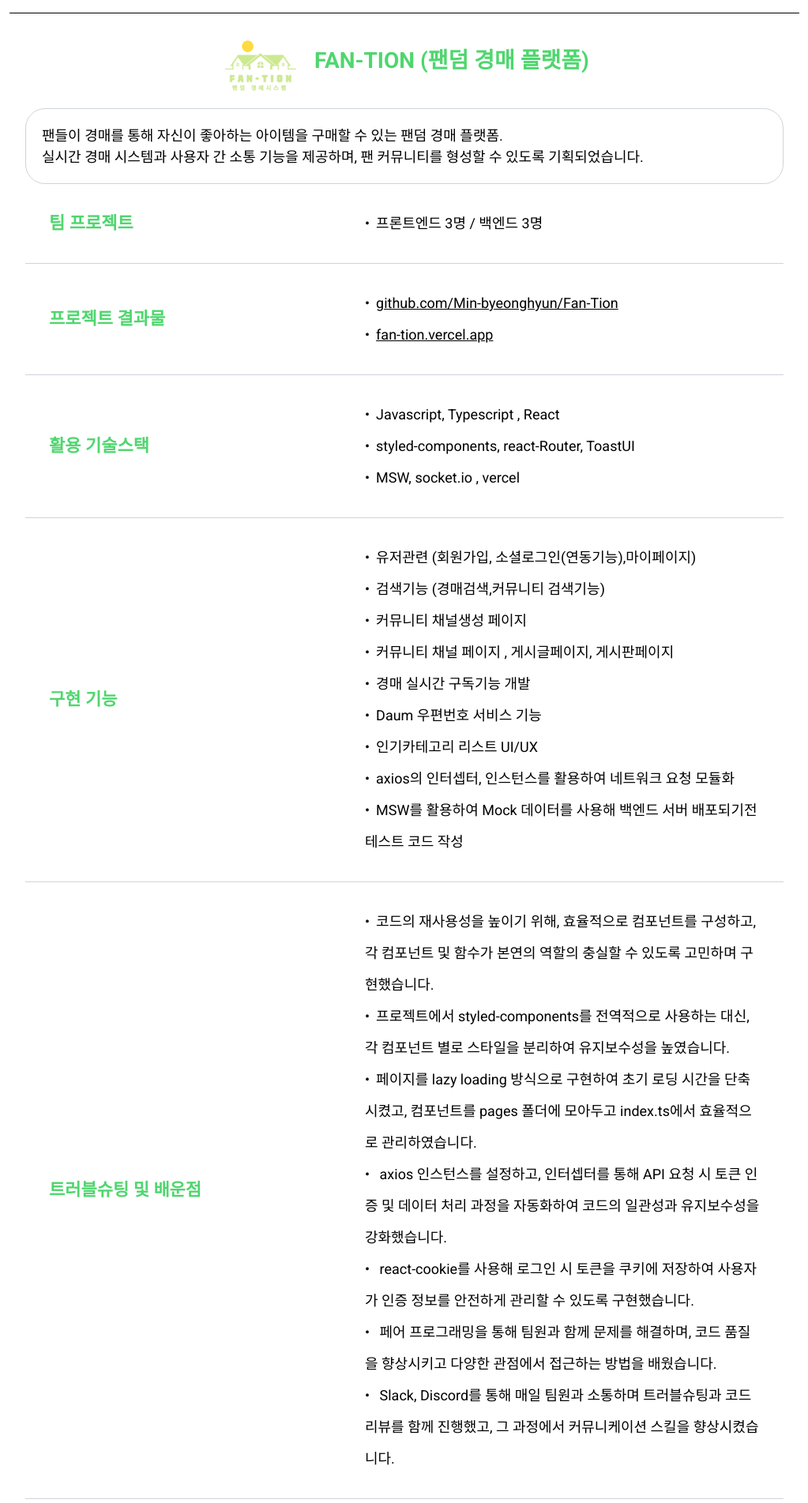
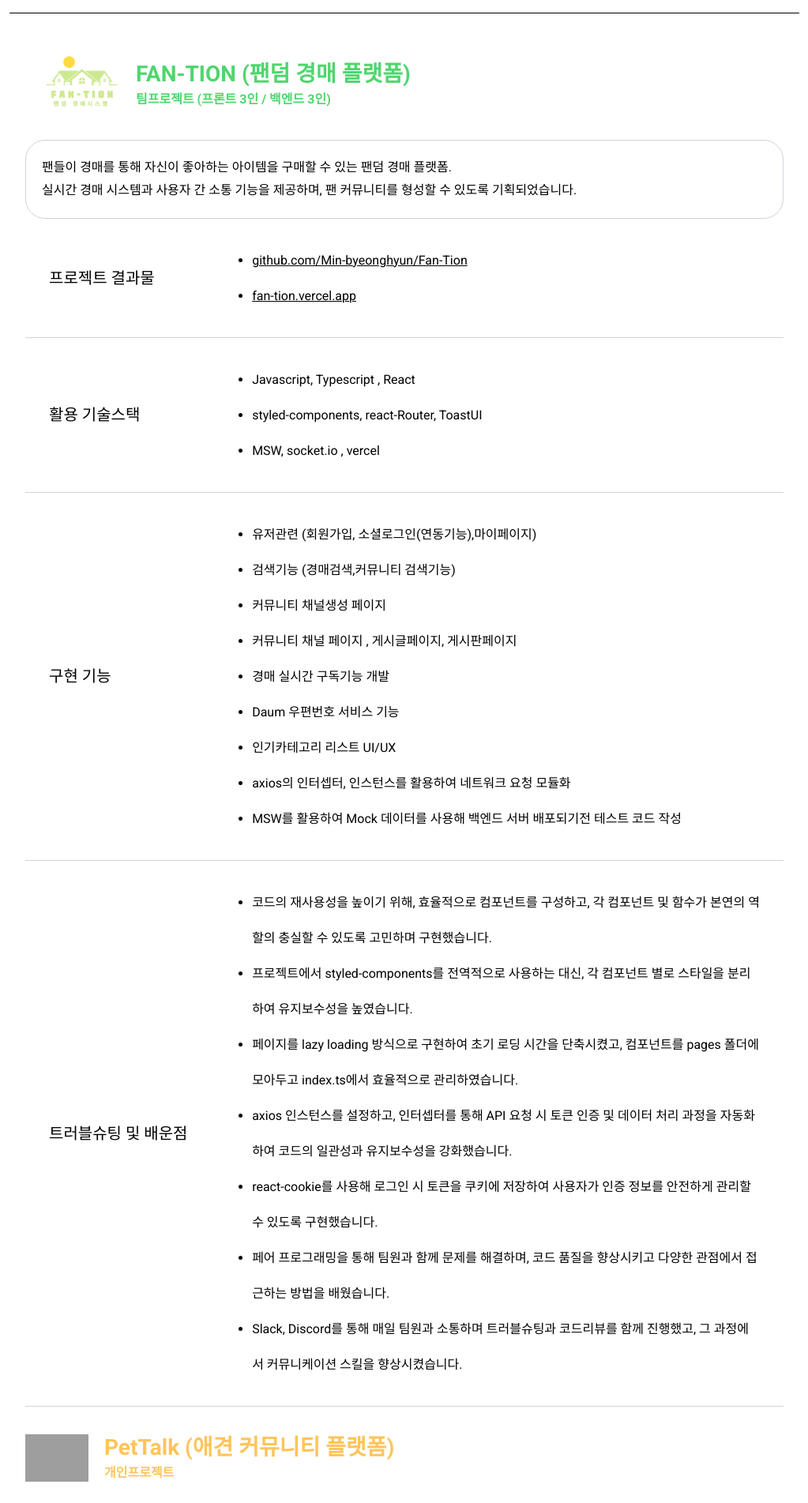
Before and after one commit to Min-byeonghyun/byeonghyun, a React (Create React App) app: page /resume in a window 1280 px wide. Shown: the part 1197-3100 px from the top of the page at 79% size, without its empty margins (128-1151 px from the left). Built offline with nearby package versions, Linux system fonts and the light colour scheme; grey boxes are pictures that could not be loaded.

Commit message:
이력서 수정

```diff
--- a/src/pages/Project.jsx
+++ b/src/pages/Project.jsx
@@ -17,13 +17,12 @@
 const ProjectTitleWrap = styled.div`
   display: flex;
   align-items: center;
-  justify-content: center;
+  padding: 20px;
   gap: 20px;
 `;
 const ProjectTitleWrap2 = styled.div`
   display: flex;
   align-items: center;
-  justify-content: center;
   gap: 20px;
   margin: 30px 0 30px;
 `;
@@ -41,15 +40,24 @@
   font-size: 28px;
   font-weight: bold;
   color: ${(props) => (props.color ? props.color : "#4fd66e")};
-  margin-bottom: 20px;
-  align-items: center;
+`;
+const SubProjectTitle = styled.h3`
+  font-size: 16px;
+  font-weight: bold;
+  color: #4fd66e;
+`;
+
+const SubProjectTitle2 = styled.h3`
+  font-size: 16px;
+  font-weight: bold;
+  color: #ffc459;
 `;
 const ProjectDescription = styled.h1`
   border: 1px solid #ced4da;
   padding: 20px;
   border-radius: 25px;
-  font-size: 18px;
-  line-height: 1.5;
+  font-size: 16px;
+  line-height: 1.8;
 `;
 
 const Box = styled.div`
@@ -61,7 +69,7 @@
   border-bottom: 1px solid #ced4da;
 `;
 const BoxLeft = styled.div`
-  flex: 0.8;
+  flex: 0.4;
   display: flex;
   flex-direction: column;
   justify-content: flex-start;
@@ -73,23 +81,16 @@
   justify-content: flex-start;
 `;
 const BoxTitle = styled.h2`
-  font-size: 22px;
-  font-weight: bold;
-  color: ${(props) => (props.color ? props.color : "#4fd66e")};
-
+  font-size: 20px;
 `;
 const BoxInfo = styled.ul`
   font-size: 18px;
-  list-style-type: none;
-  li::before {
-    content: "•";
-    margin-right: 8px;
-  }
+  list-style-type: disc;
 `;
 
 const BoxList = styled.li`
-  font-size: 18px;
-  line-height: 40px;
+  font-size: 16px;
+  line-height: 45px;
 
   a {
     transition: color 0.3s;
@@ -100,12 +101,23 @@
   }
 `;
 
+const FlexBox = styled.div`
+  display: flex;
+  flex-direction: column;
+  gap: 10px;
+`;
+
 export default function Project() {
   return (
     <ProjectWrap>
       <ProjectTitleWrap>
         <ProjectImg src="/img/mainLogo2.png" />
-        <ProjectTitle>FAN-TION (팬덤 경매 플랫폼)</ProjectTitle>
+        <FlexBox>
+          <ProjectTitle>FAN-TION (팬덤 경매 플랫폼)</ProjectTitle>
+          <SubProjectTitle>
+            팀프로젝트 (프론트 3인 / 백엔드 3인)
+          </SubProjectTitle>
+        </FlexBox>
       </ProjectTitleWrap>
       <ProjectDescription>
         팬들이 경매를 통해 자신이 좋아하는 아이템을 구매할 수 있는 팬덤 경매
@@ -113,16 +125,6 @@
         실시간 경매 시스템과 사용자 간 소통 기능을 제공하며, 팬 커뮤니티를
         형성할 수 있도록 기획되었습니다.
       </ProjectDescription>
-      <Box>
-        <BoxLeft>
-          <BoxTitle>팀 프로젝트</BoxTitle>
-        </BoxLeft>
-        <BoxRight>
-          <BoxInfo>
-            <BoxList>프론트엔드 3명 / 백엔드 3명 </BoxList>
-          </BoxInfo>
-        </BoxRight>
-      </Box>
       <Box>
         <BoxLeft>
           <BoxTitle>프로젝트 결과물</BoxTitle>
@@ -233,25 +235,18 @@
       </Box>
       <ProjectTitleWrap2>
         <ProjectImg2 src="/img/pettalk.png" />
-        <ProjectTitle color="#FFC459">
-          PetTalk (애견 커뮤니티 플랫폼)
-        </ProjectTitle>
+        <FlexBox>
+          <ProjectTitle color="#FFC459">
+            PetTalk (애견 커뮤니티 플랫폼)
+          </ProjectTitle>
+          <SubProjectTitle2>개인프로젝트</SubProjectTitle2>
+        </FlexBox>
       </ProjectTitleWrap2>
       <ProjectDescription>
         애견 커뮤니티 펫톡(PetTalk) 애견인들이 강아지와 함께 하는 일상을
         공유하고, <br />
         애견 관련 정보를 얻어갈 수 있는 종합 커뮤니티
       </ProjectDescription>
-      <Box>
-        <BoxLeft>
-          <BoxTitle color="#FFC459">개인 프로젝트</BoxTitle>
-        </BoxLeft>
-        <BoxRight>
-          <BoxInfo>
-            <BoxList>프론트엔드 1명 </BoxList>
-          </BoxInfo>
-        </BoxRight>
-      </Box>
       <Box>
         <BoxLeft>
           <BoxTitle color="#FFC459">프로젝트 결과물</BoxTitle>
@@ -297,7 +292,9 @@
         <BoxRight>
           <BoxInfo>
             <BoxList>유저관련 (회원가입, 소셜로그인, 마이페이지)</BoxList>
-            <BoxList>카카오 맵 api를 활용한 애견을 위한 장소 검색 기능 구현</BoxList>
+            <BoxList>
+              카카오 맵 api를 활용한 애견을 위한 장소 검색 기능 구현
+            </BoxList>
             <BoxList>게시판 CRUD 기능 구현 </BoxList>
             <BoxList>게시판 댓글, 좋아요 기능 구현</BoxList>
 
@@ -312,11 +309,38 @@
         </BoxLeft>
         <BoxRight>
           <BoxInfo>
-            <BoxList>{" "}Firebase를 처음 접하며 온라인 강의를 통해 학습하였고, 프로젝트에 적용하는 과정에서 Firebase Authentication, Firestore 등의 다양한 기능을 익혔습니다.</BoxList>
-            <BoxList>{" "}로그인 기능을 구현할 때 Firebase Authentication을 사용해 사용자 인증을 처리하였고, 이를 통해 인증 시스템을 손쉽게 구축할 수 있었습니다.</BoxList>
-            <BoxList>{" "}카카오맵 API를 활용하여 검색 위치에서 가까운 애견샵이나 애견공원을 찾아주는 기능을 구현하며, 위치 정보를 기반으로 데이터를 처리하고 표시하는 방법을 배웠습니다.</BoxList>
-            <BoxList>{" "}동적 페이지 버튼 생성 문제 처음에는 고정된 버튼을 사용해 페이지를 구현하려 했으나, 사용자가 지정한 총 페이지 수에 맞춰 버튼을 동적으로 생성하는 방법을 찾아 해결했습니다. 이를 통해 다양한 페이지 수에 유연하게 대응할 수 있는 페이지네이션을 구현했습니다.</BoxList>
-            <BoxList>{" "}이전/다음 버튼 비활성화 처리 문제 처음에는 이전과 다음 버튼이 항상 활성화되어 있었지만, 첫 페이지와 마지막 페이지에서 버튼을 비활성화하는 로직을 추가해 사용자 경험을 개선했습니다. disabled 속성을 통해 버튼 클릭을 제어하는 방법을 사용했습니다.</BoxList>
+            <BoxList>
+              {" "}
+              Firebase를 처음 접하며 온라인 강의를 통해 학습하였고, 프로젝트에
+              적용하는 과정에서 Firebase Authentication, Firestore 등의 다양한
+              기능을 익혔습니다.
+            </BoxList>
+            <BoxList>
+              {" "}
+              로그인 기능을 구현할 때 Firebase Authentication을 사용해 사용자
+              인증을 처리하였고, 이를 통해 인증 시스템을 손쉽게 구축할 수
+              있었습니다.
+            </BoxList>
+            <BoxList>
+              {" "}
+              카카오맵 API를 활용하여 검색 위치에서 가까운 애견샵이나 애견공원을
+              찾아주는 기능을 구현하며, 위치 정보를 기반으로 데이터를 처리하고
+              표시하는 방법을 배웠습니다.
+            </BoxList>
+            <BoxList>
+              {" "}
+              동적 페이지 버튼 생성 문제 처음에는 고정된 버튼을 사용해 페이지를
+              구현하려 했으나, 사용자가 지정한 총 페이지 수에 맞춰 버튼을
+              동적으로 생성하는 방법을 찾아 해결했습니다. 이를 통해 다양한
+              페이지 수에 유연하게 대응할 수 있는 페이지네이션을 구현했습니다.
+            </BoxList>
+            <BoxList>
+              {" "}
+              이전/다음 버튼 비활성화 처리 문제 처음에는 이전과 다음 버튼이 항상
+              활성화되어 있었지만, 첫 페이지와 마지막 페이지에서 버튼을
+              비활성화하는 로직을 추가해 사용자 경험을 개선했습니다. disabled
+              속성을 통해 버튼 클릭을 제어하는 방법을 사용했습니다.
+            </BoxList>
           </BoxInfo>
         </BoxRight>
       </Box>
--- a/src/pages/Resume.jsx
+++ b/src/pages/Resume.jsx
@@ -172,8 +172,9 @@
 
 const LeftDev = styled.div`
   width: 350px;
-  font-weight: bold;
+
   line-height: 30px;
+  font-size: 18px;
 
   @media (max-width: 768px) {
     width: 100%;
@@ -193,7 +194,7 @@
 `;
 
 const List = styled.li`
-  font-size: 18px;
+  font-size: 16px;
   line-height: 40px;
 `;
 
```
